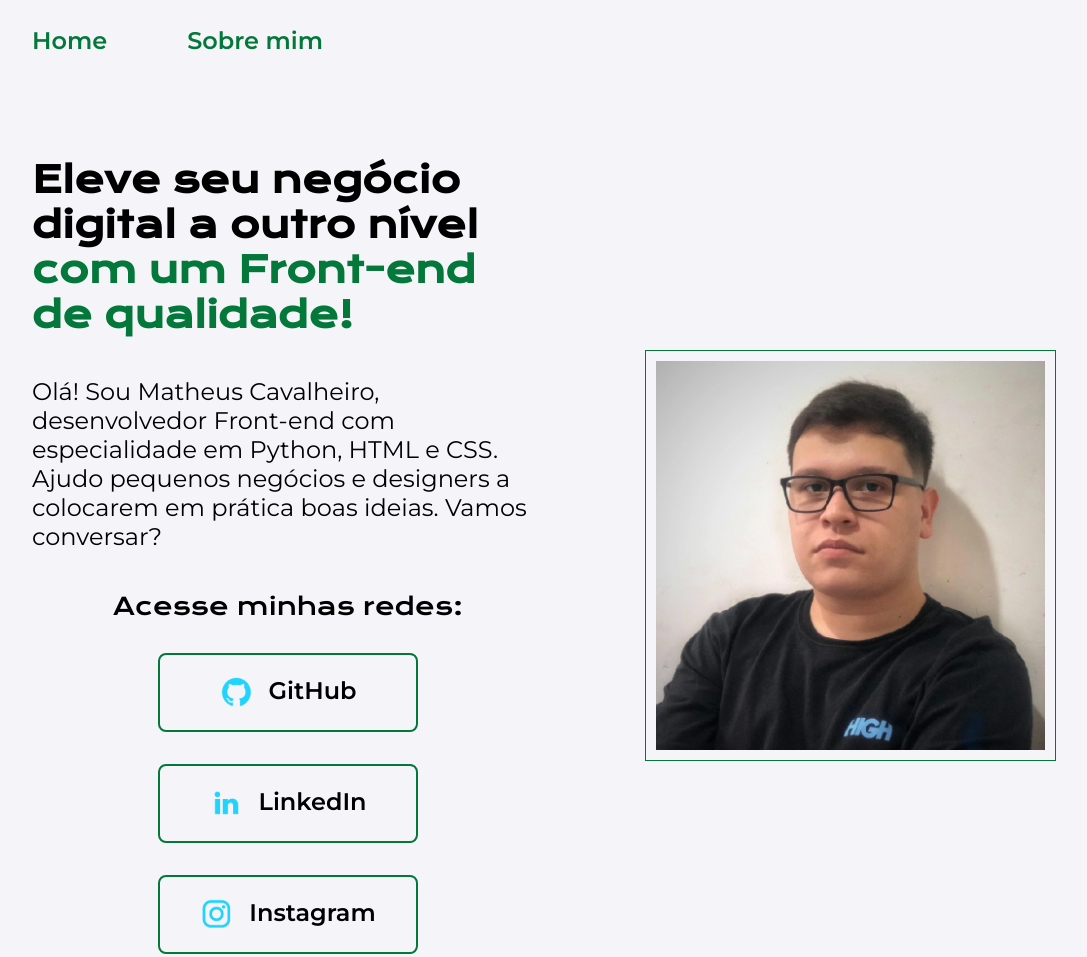
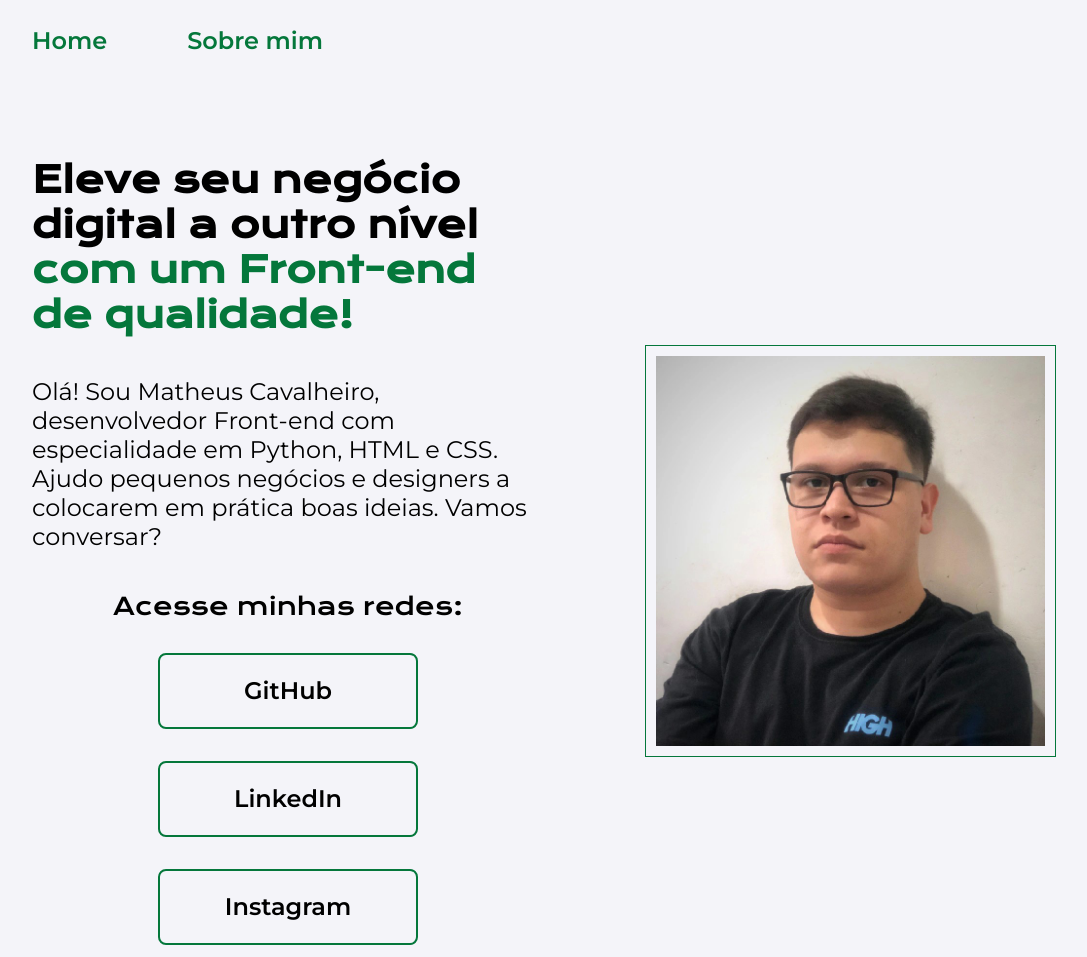
Before and after one commit to MrEncryptorX/Portifolio, a plain HTML site: page index.html in a window 1280 px wide. Shown: the top 957 px of the page, without its empty margins (96-1183 px from the left). Drawn offline with nearby package versions, Linux system fonts and the light colour scheme.

Commit message:
Update index.html

```diff
--- a/index.html
+++ b/index.html
@@ -23,15 +23,12 @@
         <div class="apresentacao__links">
             <h2 class="apresentacao__links__subtitulo">Acesse minhas redes:</h2>
             <a class="apresentacao__links__navegacao" href="https://github.com/MrEncryptorX">
-            <img src="assets/github.png">
                 GitHub
             </a>
             <a class="apresentacao__links__navegacao" href="https://www.linkedin.com/in/matheus-cavalheiro20/">
-                <img src="assets/linkedin.png">
                 LinkedIn
             </a>
             <a class="apresentacao__links__navegacao" href="https://instagram.com.br/mrencryptorx">
-                <img src="assets/instagram.png">
                 Instagram
             </a>
         </div>
```
